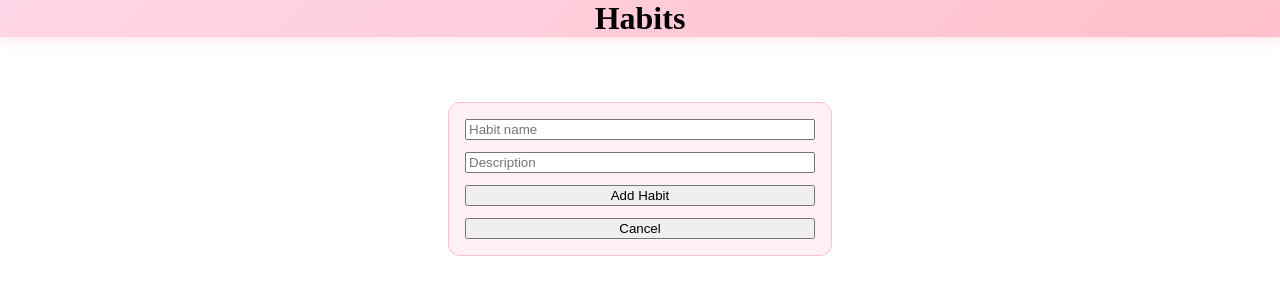
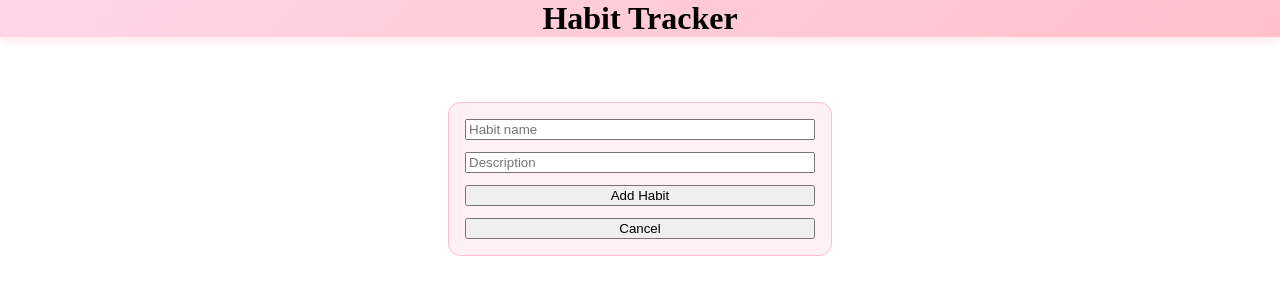
Before and after one commit to Jondrielle/Habit-Tracker, a Vue app in the folder frontend/: page / in a window 1280 px wide. Shown: the top 300 px of the page. Built offline with nearby package versions, Linux system fonts and the light colour scheme.

Commit message:
Minor tweak

```diff
--- a/frontend/src/App.vue
+++ b/frontend/src/App.vue
@@ -160,7 +160,7 @@ onMounted(()=>{
 
 <template>
   <div class="titleBox">
-    <h1 class="header">Habits</h1>
+    <h1 class="header">Habit Tracker</h1>
   </div>
   <div class="habit-grid">
     <HabitItem
```
